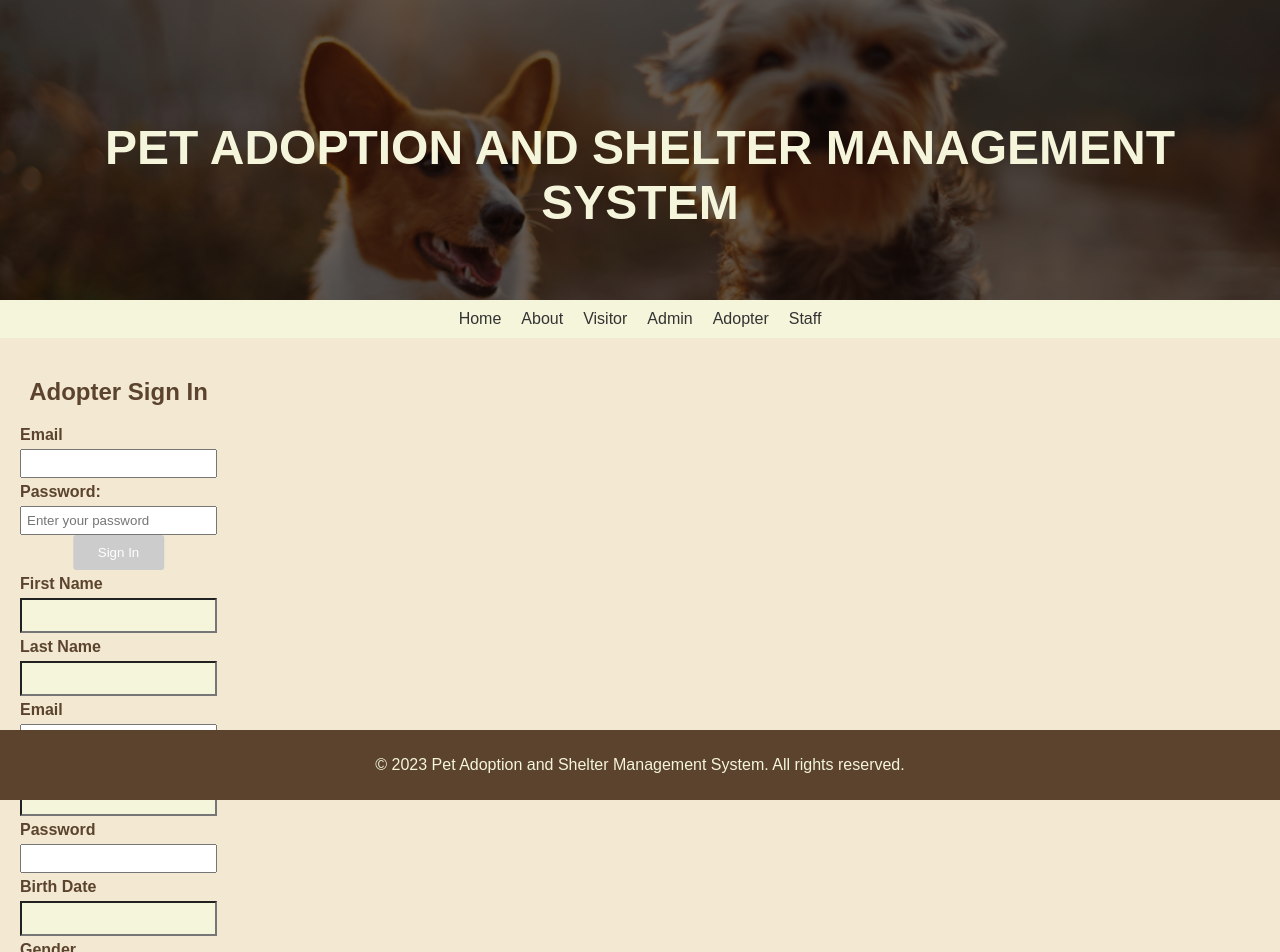
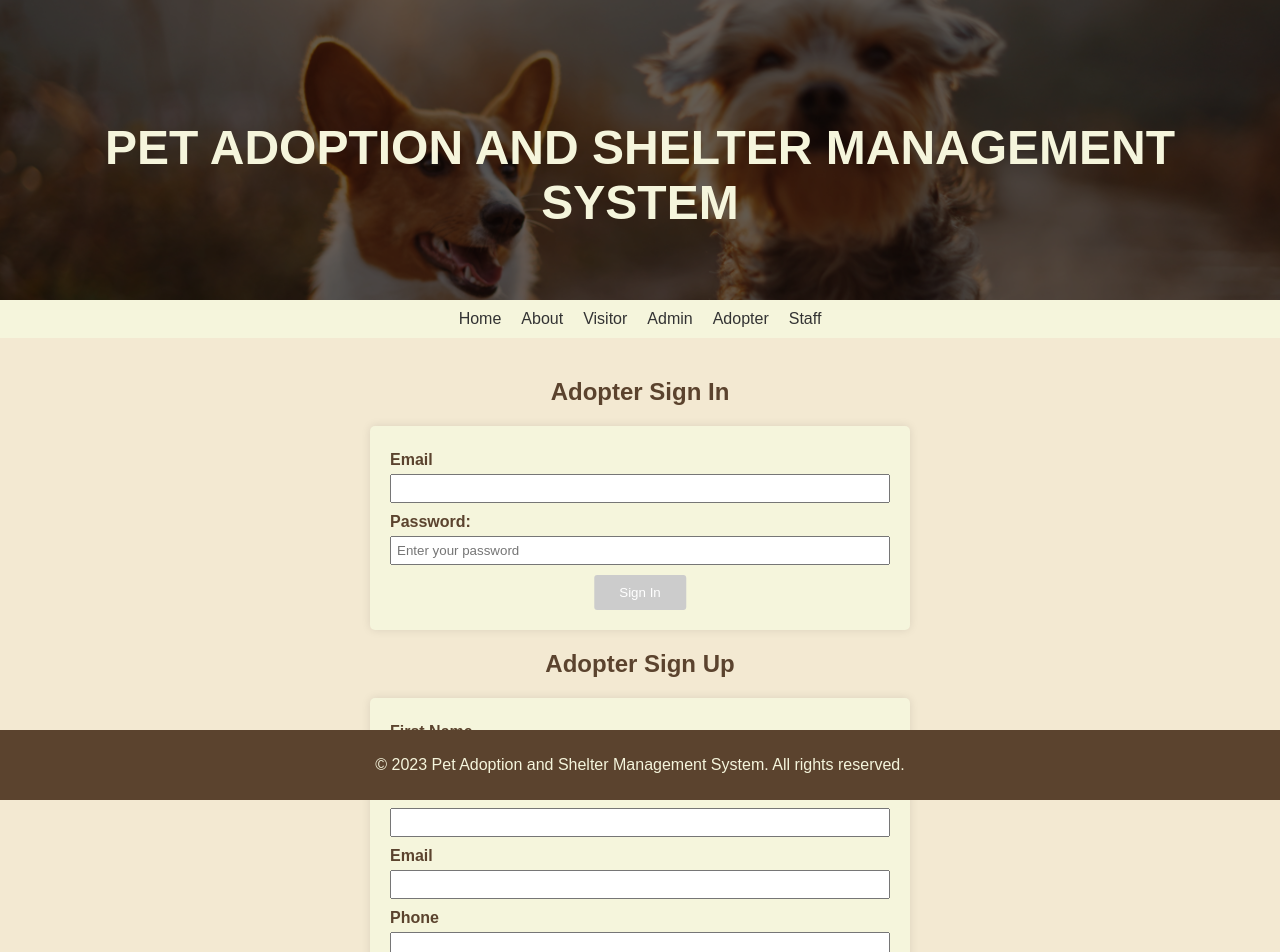
Before and after one commit to GeorgeBeshay/db-project, an Angular app in the folder src/fe-src/: page /adopter in a window 1280 px wide. Shown: the top 952 px of the page. Built offline with nearby package versions, Linux system fonts and the light colour scheme.

Commit message:
Refactored the Adopter component sign in / sign up forms.

```diff
--- a/src/fe-src/src/app/Components/adopter/adopter.component.css
+++ b/src/fe-src/src/app/Components/adopter/adopter.component.css
@@ -1,9 +1,3 @@
-.container {
-  max-width: 800px;
-  margin: 10px;
-  padding: 5px;
-}
-
 h2 {
   margin-bottom: 20px;
   text-align: center;
@@ -15,19 +9,20 @@ h2 {
   margin-bottom: 100px;
 }
 
-.form-group {
-  padding: 5px;
+.center {
+  width: 100%;
+}
+
+.formGroup {
   display: flex;
   flex-direction: column;
-  margin-bottom: 10px; /* Adjust as needed for spacing between form groups */
-  max-width: 500px; /* Set a maximum width for the form groups */
+  max-width: 500px;
   width: 50%;
   padding: 20px;
-  margin: 5px auto;
+  margin: 0 auto 20px;
   background-color: var(--beige);
   border-radius: 5px;
   box-shadow: 0 0 10px rgba(0, 0, 0, 0.1);
-  min-height: 250px;
 }
 
 label {
@@ -35,15 +30,6 @@ label {
   font-weight: bold;
   margin-bottom: 5px;
   margin-top: 5px;
-}
-
-input[type="text"],
-textarea {
-  width: 100%;
-  padding: 8px;
-  box-sizing: border-box;
-  background-color: beige;
-  font-family: 'Montserrat', sans-serif;
 }
 
 input[type="checkbox"] {
@@ -61,6 +47,7 @@ button {
   align-self: center;
   margin-left: 50%;
   transform: translate(-50%);
+  margin-top: 5px;
 }
 
 button:disabled {
@@ -68,14 +55,11 @@ button:disabled {
   cursor: not-allowed;
 }
 
-label {
-  margin-bottom: 5px; /* Adjust as needed for spacing between label and input */
-}
-
 input {
   width: 100%; /* Force the input fields to take full width within their container */
   box-sizing: border-box; /* Include padding and border within the width */
   padding: 5px;
+  margin-bottom: 5px;
 }
 
 .input-error {
--- a/src/fe-src/src/app/Components/adopter/adopter.component.html
+++ b/src/fe-src/src/app/Components/adopter/adopter.component.html
@@ -4,57 +4,60 @@
 
   <ng-container *ngIf="adopter == null; else loggedIn">
     <div class="center">
+
       <h2>Adopter Sign In</h2>
-      <form class="formGroup" [formGroup]="signInForm" (ngSubmit)="signIn()">
+
+      <form class="glbFormGroup" [formGroup]="signInForm" (ngSubmit)="signIn()">
         <div>
-          <label for="email">Email</label>
-          <input type="email" id="email" formControlName="email" required />
+          <label class="glbLabel" for="email">Email</label>
+          <input class="glbInput" type="email" id="email" formControlName="email" required />
         </div>
         <div>
-          <label for="password">Password:</label>
-          <input type="password" id="password" formControlName="password" placeholder="Enter your password" required>
+          <label class="glbLabel" for="password">Password:</label>
+          <input class="glbInput" type="password" id="password" formControlName="password" placeholder="Enter your password" required>
         </div>
         <div>
-          <button type="submit" [disabled]="!signInForm.valid">Sign In</button>
+          <button class="glbButton" type="submit" [disabled]="!signInForm.valid">Sign In</button>
         </div>
       </form>
 
+      <h2>Adopter Sign Up</h2>
 
-      <form class="formGroup" [formGroup]="signUpForm" (ngSubmit)="signUp()">
+      <form class="glbFormGroup" [formGroup]="signUpForm" (ngSubmit)="signUp()">
         <div>
-          <label for="firstName">First Name</label>
-          <input type="text" id="firstName" formControlName="firstName" required />
+          <label class="glbLabel" for="firstName">First Name</label>
+          <input class="glbInput" type="text" id="firstName" formControlName="firstName" required />
         </div>
         <div>
-          <label for="lastName">Last Name</label>
-          <input type="text" id="lastName" formControlName="lastName" required />
+          <label class="glbLabel" for="lastName">Last Name</label>
+          <input class="glbInput" type="text" id="lastName" formControlName="lastName" required />
         </div>
         <div>
-          <label for="emailSignUp">Email</label>
-          <input type="email" id="emailSignUp" formControlName="email" required />
+          <label class="glbLabel" for="emailSignUp">Email</label>
+          <input class="glbInput" type="email" id="emailSignUp" formControlName="email" required />
         </div>
         <div>
-          <label for="phone">Phone</label>
-          <input type="text" id="phone" formControlName="phone" />
+          <label class="glbLabel" for="phone">Phone</label>
+          <input class="glbInput" type="text" id="phone" formControlName="phone" />
         </div>
         <div>
-          <label for="passwordSignUp">Password</label>
-          <input type="password" id="passwordSignUp" formControlName="password" required />
+          <label class="glbLabel" for="passwordSignUp">Password</label>
+          <input class="glbInput" type="password" id="passwordSignUp" formControlName="password" required />
         </div>
         <div>
-          <label for="birthDate">Birth Date</label>
-          <input type="text" id="birthDate" formControlName="birthDate" required />
+          <label class="glbLabel" for="birthDate">Birth Date</label>
+          <input class="glbInput" type="text" id="birthDate" formControlName="birthDate" required />
         </div>
         <div>
-          <label for="gender">Gender</label>
-          <input type="text" id="gender" formControlName="gender" required />
+          <label class="glbLabel" for="gender">Gender</label>
+          <input class="glbInput" type="text" id="gender" formControlName="gender" required />
         </div>
         <div>
-          <label for="address">Address</label>
-          <input type="text" id="address" formControlName="address" required />
+          <label class="glbLabel" for="address">Address</label>
+          <input class="glbInput" type="text" id="address" formControlName="address" required />
         </div>
         <div>
-          <button type="submit" [disabled]="!signUpForm.valid">Sign Up</button>
+          <button class="glbButton" type="submit" [disabled]="!signUpForm.valid">Sign Up</button>
         </div>
       </form>
 
--- a/src/fe-src/src/styles.css
+++ b/src/fe-src/src/styles.css
@@ -28,3 +28,48 @@ body::-webkit-scrollbar-thumb {
 body::-webkit-scrollbar-track {
   background-color: var(--beige);
 }
+
+.glbFormGroup {
+  display: flex;
+  flex-direction: column;
+  max-width: 500px;
+  width: 50%;
+  padding: 20px;
+  margin: 0 auto 20px;
+  background-color: var(--beige);
+  border-radius: 5px;
+  box-shadow: 0 0 10px rgba(0, 0, 0, 0.1);
+}
+
+.glbLabel {
+  display: flex;
+  font-weight: bold;
+  margin-bottom: 5px;
+  margin-top: 5px;
+}
+
+.glbButton {
+  padding: 10px 25px;
+  background-color: var(--dark-brown);
+  color: white;
+  border: none;
+  border-radius: 3px;
+  cursor: pointer;
+  transition: all 0.3s ease;
+  align-self: center;
+  margin-left: 50%;
+  transform: translate(-50%);
+  margin-top: 5px;
+}
+
+.glbButton:disabled {
+  background-color: #ccc;
+  cursor: not-allowed;
+}
+
+.glbInput {
+  width: 100%; /* Force the input fields to take full width within their container */
+  box-sizing: border-box; /* Include padding and border within the width */
+  padding: 5px;
+  margin-bottom: 5px;
+}
```
